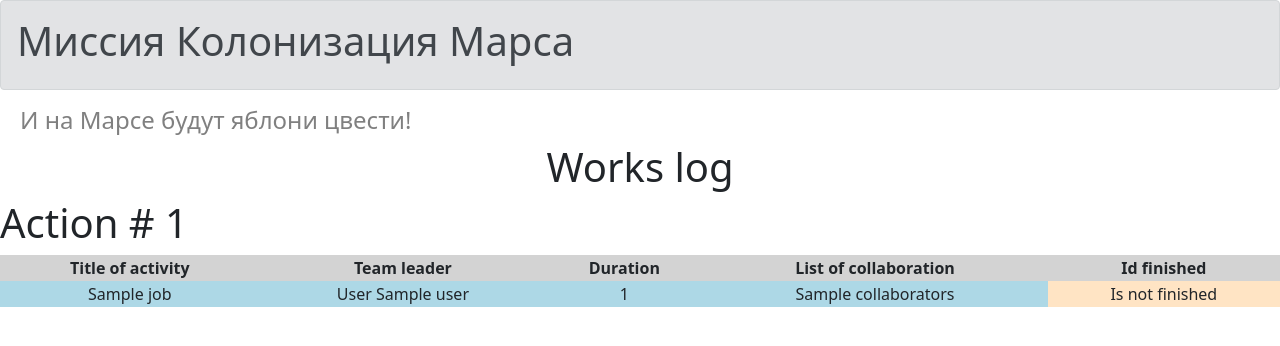
After one commit to Kath022/veb, a Flask app: template templates/works_log.html in a window 1280 px wide. The commit adds this page. Shown: the top 346 px of the page. Run offline with Flask 2, Linux system fonts and the light colour scheme; the template is opened without the code that fills it: most values are stand-ins (such as "Sample title", 1, 10 or a date in 2020).

Commit message:
Журнал работ

```diff
--- a/data/db_session.py
+++ b/data/db_session.py
@@ -12,7 +12,7 @@ def global_init(db_file):
     global __factory
 
     if __factory:
-        return False
+        return
 
     if not db_file or not db_file.strip():
         raise Exception("Необходимо указать файл базы данных.")
@@ -27,8 +27,6 @@ def global_init(db_file):
 
     SqlAlchemyBase.metadata.create_all(engine)
 
-    return True
-
 
 def create_session() -> Session:
     global __factory
--- a/data/jobs.py
+++ b/data/jobs.py
@@ -16,3 +16,4 @@ class Jobs (SqlAlchemyBase):
                                      default=datetime.datetime.now)
     end_date = sqlalchemy.Column(sqlalchemy.DateTime)
     is_finished = sqlalchemy.Column(sqlalchemy.Boolean)
+    user = orm.relation('User')
--- a/data/users.py
+++ b/data/users.py
@@ -23,3 +23,7 @@ class User(SqlAlchemyBase):
     created_date = sqlalchemy.Column(sqlalchemy.DateTime,
                                      default=datetime.datetime.now)
     news = orm.relation("News", back_populates='user')
+    jobs = orm.relation('Jobs', back_populates='user')
+
+    def __repr__(self):
+        return f'Colonist {self.id} {self.surname} {self.name}'
--- a/main.py
+++ b/main.py
@@ -1,4 +1,4 @@
-from flask import Flask
+from flask import Flask, render_template
 from data import db_session
 from data.users import User
 from data.jobs import Jobs
@@ -8,59 +8,58 @@ app = Flask(__name__)
 app.config['SECRET_KEY'] = 'yandexlyceum_secret_key'
 
 
-def main():
-    db_session.global_init("db/blogs.sqlite")
-    # app.run()
-
+@app.route('/')
+def works_log():
     db_sess = db_session.create_session()
-
-    user = User()
-    user.surname = 'Scott'
-    user.name = "Ridley"
-    user.age = 21
-    user.position = 'captain'
-    user.speciality = 'research engineer'
-    user.address = 'module_1'
-    user.email = "scott_chief@mars.org"
-    db_sess.add(user)
-
-    for i in range(3):
-        user = User()
-        user.surname = f'колонист {i}'
-        user.name = f'{i}'
-        user.age = 20
-        user.position = f'колонист {i}'
-        user.speciality = f'колонист {i}'
-        user.address = 'module_1'
-        user.email = f"scott_chief{str(i) * 3}@mars.org"
-        db_sess.add(user)
-
-    job = Jobs()
-    job.team_leader = 1
-    job.job = 'deployment of residential modules 1 and 2'
-    job.work_size = 15
-    job.collaborators = '2, 3'
-    job.start_date = datetime.datetime.now()
-    job.is_finished = False
-    db_sess.add(job)
-
-    db_sess.commit()
+    jobs = db_sess.query(Jobs).all()
+    return render_template('works_log.html', jobs=jobs)
 
 
+def main():
+    # db_name = input()
+    db_name = "db/blogs.sqlite"
+    db_session.global_init(db_name)
+    app.run()
 
-    # new = False
     # db_sess = db_session.create_session()
-    # if new:
-    #     for i in range(3):
-    #         user = User()
-    #         user.name = f"Пользователь {i}"
-    #         user.about = f"биография пользователя {i}"
-    #         user.email = f"email{str(i) * 5}@email.ru"
-    #         db_sess.add(user)
+
+    # user = User()
+    # user.surname = 'Scott'
+    # user.name = "Ridley"
+    # user.age = 21
+    # user.position = 'captain'
+    # user.speciality = 'research engineer'
+    # user.address = 'module_1'
+    # user.email = "scott_chief@mars.org"
+    # db_sess.add(user)
+    #
+    # for i in range(3):
+    #     user = User()
+    #     user.surname = f'колонист {i}'
+    #     user.name = f'{i}'
+    #     user.age = 20
+    #     user.position = f'колонист {i}'
+    #     user.speciality = f'колонист {i}'
+    #     user.address = 'module_1'
+    #     user.email = f"scott_chief{str(i) * 3}@mars.org"
+    #     db_sess.add(user)
+    #
+    # job = Jobs()
+    # job.team_leader = 1
+    # job.job = 'deployment of residential modules 1 and 2'
+    # job.work_size = 15
+    # job.collaborators = '2, 3'
+    # job.start_date = datetime.datetime.now()
+    # job.is_finished = False
+    # db_sess.add(job)
+    #
     # db_sess.commit()
-    #
-    # for user in db_sess.query(User).all():
-    #     print(user.name)
+
+    # for user in db_sess.query(User).filter(User.address == 'module_1',
+    #                                        User.speciality.notlike('engineer'),
+    #                                        User.position.notlike('engineer')):
+    #     print(user.id)
+
 
 
 if __name__ == '__main__':
--- a/static/css/style.css
+++ b/static/css/style.css
@@ -10,3 +10,20 @@ h4 {
 .combo{
   display: inline-block;
 }
+
+table{
+  text-align: center;
+  width: 100%;
+}
+
+th{
+  background-color: lightgray;
+}
+
+td{
+  background-color: lightblue;
+}
+
+.tab_tf{
+  background-color: bisque;
+}
--- /dev/null
+++ b/templates/works_log.html
@@ -0,0 +1,33 @@
+{% extends 'template.html' %}
+
+{% block simulators %}
+    <h1 style="text-align: center;">Works log</h1>
+    {% for job in jobs %}
+        <h1>Action # {{loop.index}}</h1>
+        <table>
+            <thead>
+            <tr>
+                <th>Title of activity</th>
+                <th>Team leader</th>
+                <th>Duration</th>
+                <th>List of collaboration</th>
+                <th>Id finished</th>
+            </tr>
+            </thead>
+            <tbody>
+                <tr>
+                    <td>{{job.job}}</td>
+                    <td>{{job.user.surname}} {{job.user.name}}</td>
+                    <td>{{job.work_size}}</td>
+                    <td>{{job.collaborators}}</td>
+                    {% if job.is_finished %}
+                        <td class="tab_tf">Is finished</td>
+                    {% else %}
+                        <td class="tab_tf">Is not finished</td>
+                    {% endif %}
+                </tr>
+            </tbody>
+        </table>
+    {% endfor %}
+
+{% endblock %}
```
Also changed, not shown: help.py (added, +22 -0 lines), db/blogs.sqlite.
